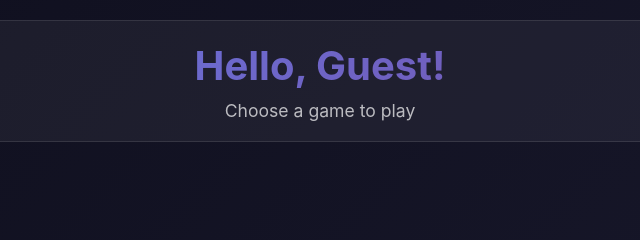
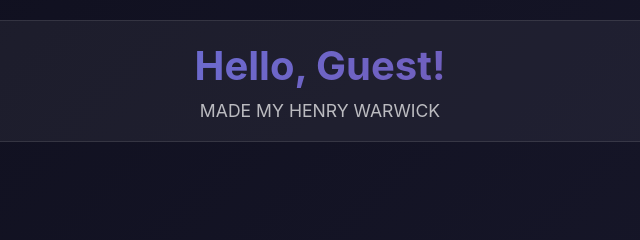
Before and after one commit to hwarwucjun/redgtergerg.github.io, a plain HTML site: page main.html in a window 1280 px wide. Shown: the top 240 px of the page, 320-960 px from the left. Drawn offline with Linux system fonts and the light colour scheme.

Commit message:
Update subtitle text in main.html

```diff
--- a/main.html
+++ b/main.html
@@ -91,7 +91,7 @@
 <body>
     <div class="header">
         <h1>Hello, <span class="username" id="username"></span>!</h1>
-        <p class="subtitle">Choose a game to play</p>
+        <p class="subtitle">MADE MY HENRY WARWICK</p>
     </div>
 
     <div class="games-grid">
```
